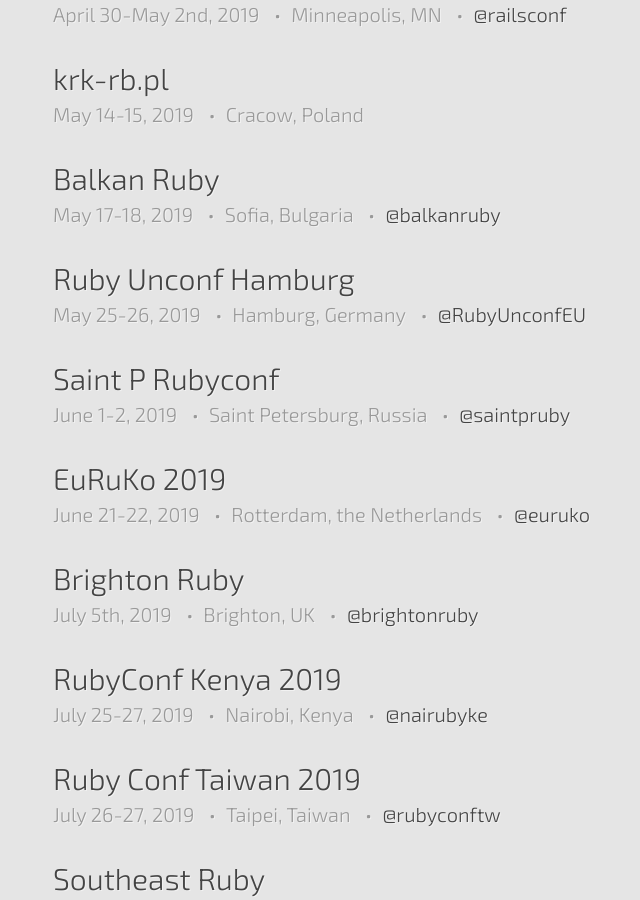
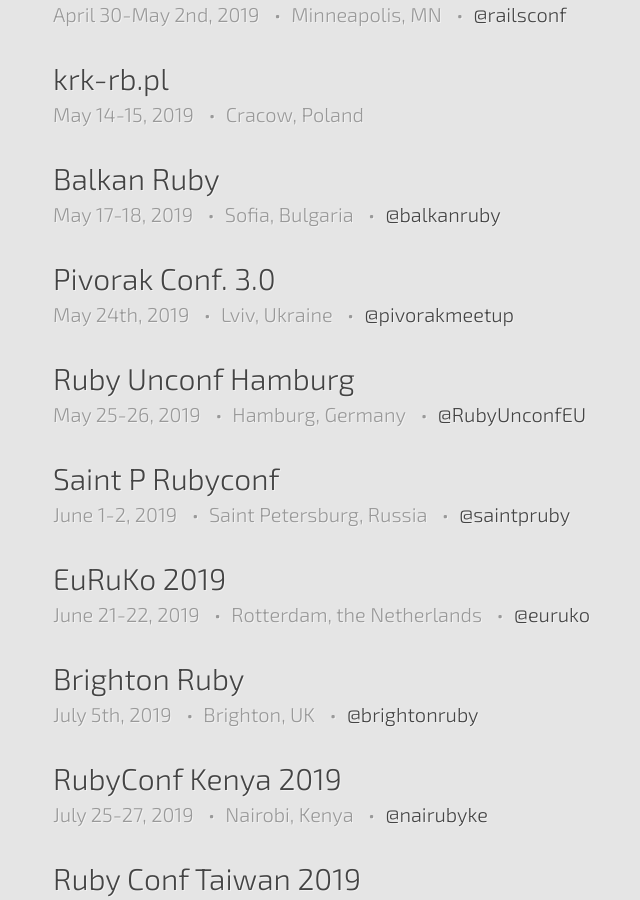
Before and after one commit to ruby-conferences/ruby-conferences.github.io, a Jekyll site: the page built from index.html, in a window 1280 px wide and 900 px high, scrolled down 602 px. Shown: the whole window, without its empty margins (187-827 px from the left). Built offline with Jekyll 4.4.1, drawn with Linux system fonts in a browser that asks for light colours.

Commit message:
Add Pivorak Conf. 3.0 info
Site: https://pivorak.com/
Event: https://www.facebook.com/events/311243416219756/
More Info: https://www.facebook.com/events/311243416219756/permalink/311244229553008/

```diff
--- a/_data/upcoming.yml
+++ b/_data/upcoming.yml
@@ -16,6 +16,12 @@
   twitter: balkanruby
   cfp_phrase: "CFP closes"
   cfp_date: "March 3, 2019"
+
+- name: Pivorak Conf. 3.0
+  location: Lviv, Ukraine
+  dates: "May 24th, 2019"
+  url: https://pivorak.com/
+  twitter: pivorakmeetup
 
 - name: Ruby Unconf Hamburg
   location: Hamburg, Germany
```
